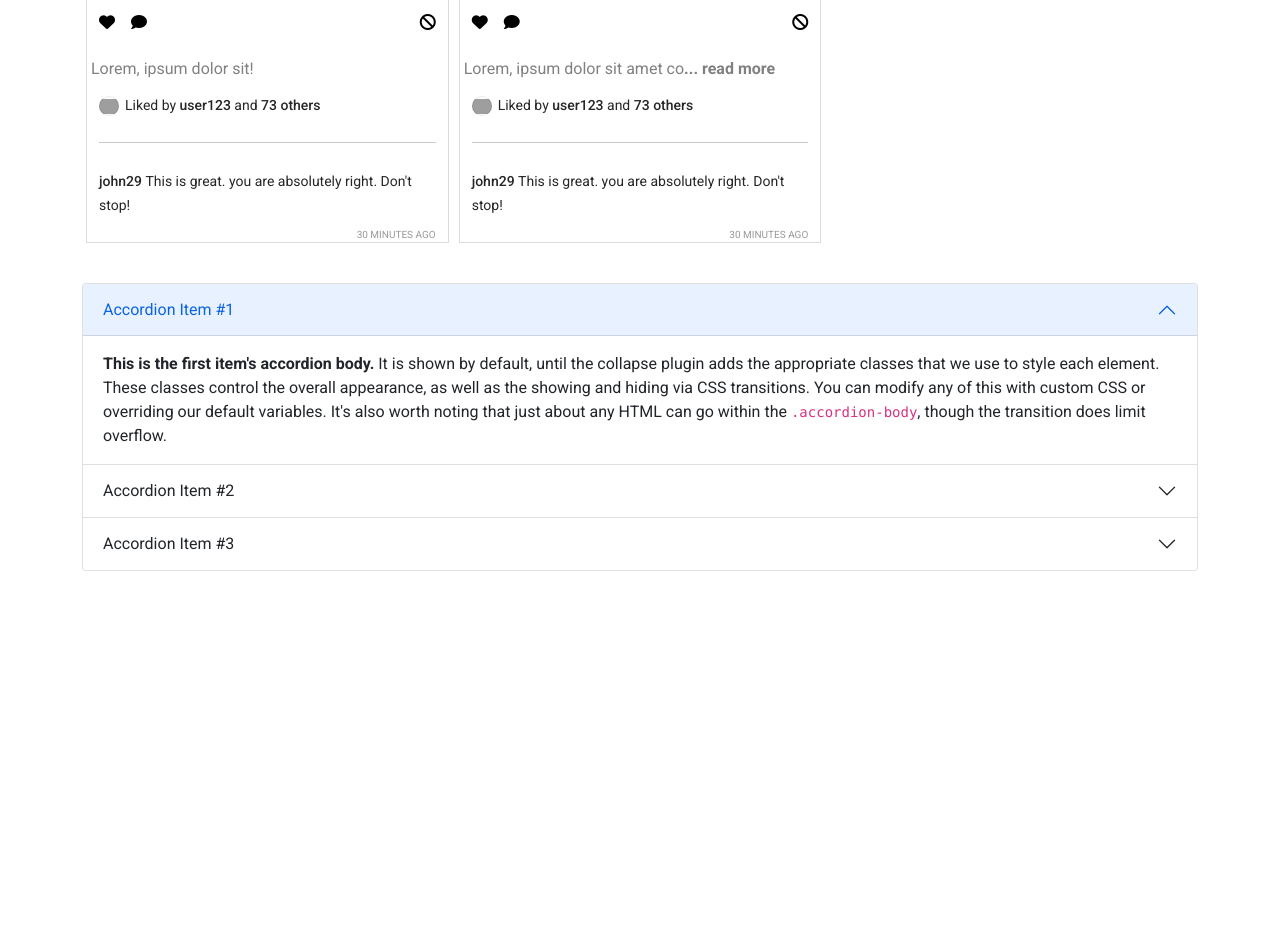
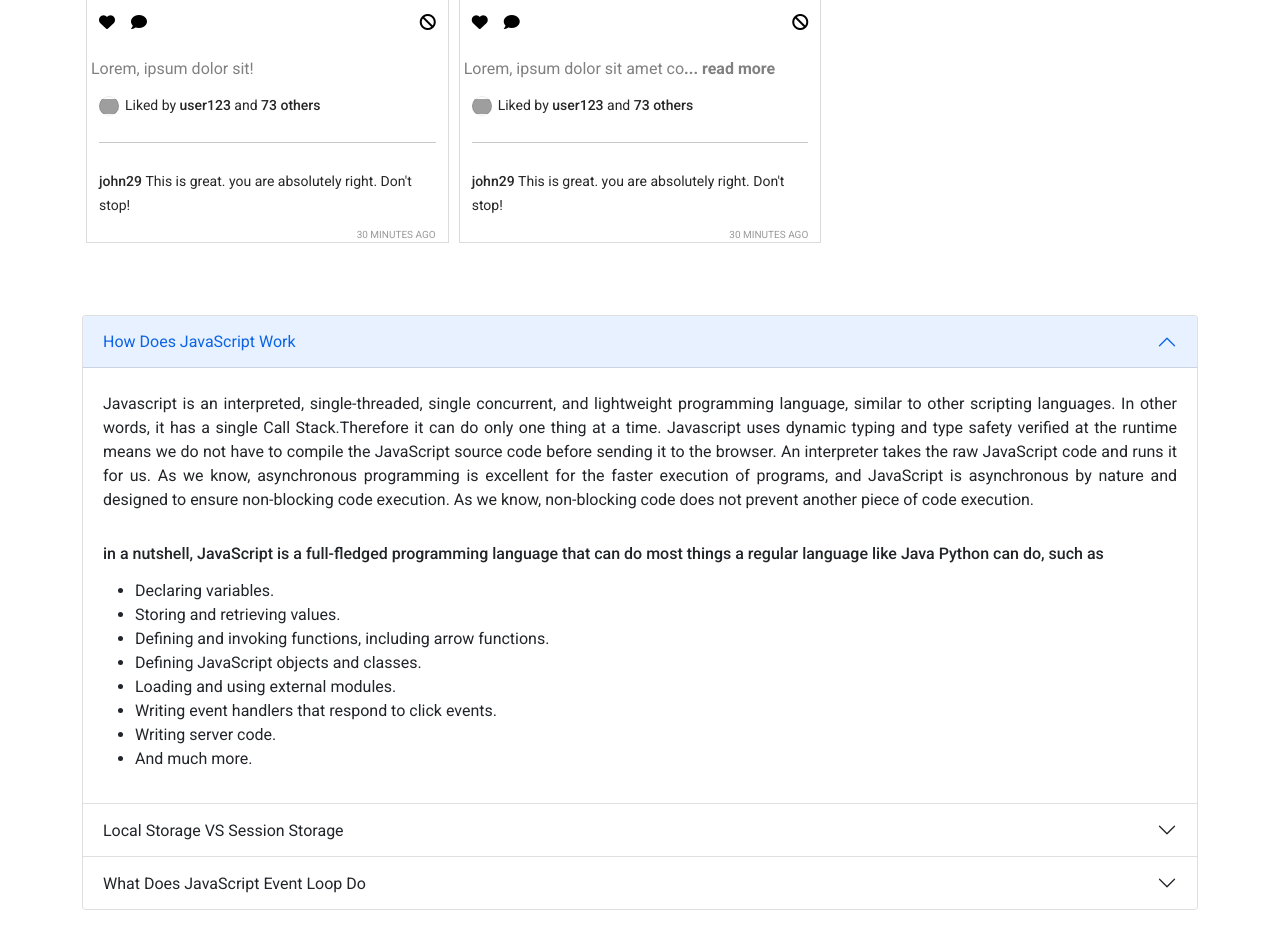
Before and after one commit to rubelsarker0/insta-sohor-js, a plain HTML site: page index.html in a window 1280 px wide. Shown: the part 1289-2235 px from the top of the page. Before the commit the page ends 1908 px from the top, so only its background shows below. Drawn offline with nearby package versions, Linux system fonts and the light colour scheme; grey boxes are pictures that could not be loaded.

Commit message:
added-js-question-section

```diff
--- a/css/style.css
+++ b/css/style.css
@@ -44,7 +44,7 @@ img {
 	max-width: 100%;
 }
 
-#posts{
+#posts {
 	display: grid;
 	gap: 10px;
 	grid-template-columns: repeat(3, 1fr);
@@ -62,7 +62,6 @@ img {
 	overflow: hidden;
 	border: 1px solid var(--border);
 	text-align: left;
-
 }
 
 .post__header {
@@ -233,15 +232,19 @@ img {
 	text-transform: uppercase;
 	text-align: right;
 }
-.post__content{
+.post__content {
 	margin: 10px 0;
 	color: gray;
 }
 
-#liked{
+.text-align-justify {
+	text-align: justify;
+}
+
+#liked {
 	display: none;
 }
-#reported{
+#reported {
 	display: none;
 }
 
@@ -249,7 +252,6 @@ img {
 	#posts {
 		grid-template-columns: repeat(2, 1fr);
 	}
-
 }
 @media only screen and (max-width: 576px) {
 	#posts {
--- a/index.html
+++ b/index.html
@@ -50,33 +50,58 @@
         <div id="posts">
         </div>
         <div id="liked-container">
-            <h1 id="liked-title"></h1>
+            <h1 id="liked-title" class="py-2"></h1>
             <div id="liked"></div>
         </div>
 
         <div id="reported-container">
-            <h1 id="reported-title"></h1>
+            <h1 id="reported-title" class="pt-0 pb-2"></h1>
             <div id="reported"></div>
         </div>
     </main>
-    <div id="section-js-question" class="section-js-question container pt-3 pb-5">
+    <div class="js-question-section container pt-3 pb-5" id="section-js-question">
         <div class="accordion" id="accordionExample">
             <div class="accordion-item">
                 <h2 class="accordion-header" id="headingOne">
                     <button class="accordion-button" type="button" data-bs-toggle="collapse"
                         data-bs-target="#collapseOne" aria-expanded="true" aria-controls="collapseOne">
-                        Accordion Item #1
+                        How Does JavaScript Work
                     </button>
                 </h2>
                 <div id="collapseOne" class="accordion-collapse collapse show" aria-labelledby="headingOne"
                     data-bs-parent="#accordionExample">
                     <div class="accordion-body">
-                        <strong>This is the first item's accordion body.</strong> It is shown by default, until the
-                        collapse plugin adds the appropriate classes that we use to style each element. These classes
-                        control the overall appearance, as well as the showing and hiding via CSS transitions. You can
-                        modify any of this with custom CSS or overriding our default variables. It's also worth noting
-                        that just about any HTML can go within the <code>.accordion-body</code>, though the transition
-                        does limit overflow.
+                        <p class="text-align-justify py-2">
+                            Javascript is an interpreted, single-threaded, single
+                            concurrent, and lightweight programming language, similar to
+                            other scripting languages. In other words, it has a single Call
+                            Stack.Therefore it can do only one thing at a time. Javascript
+                            uses dynamic typing and type safety verified at the runtime
+                            means we do not have to compile the JavaScript source code
+                            before sending it to the browser. An interpreter takes the raw
+                            JavaScript code and runs it for us. As we know, asynchronous
+                            programming is excellent for the faster execution of programs,
+                            and JavaScript is asynchronous by nature and designed to ensure
+                            non-blocking code execution. As we know, non-blocking code does
+                            not prevent another piece of code execution.
+                        </p>
+                        <h6 class="text-align-justify py-2">
+                            in a nutshell, JavaScript is a full-fledged programming language
+                            that can do most things a regular language like Java Python can
+                            do, such as
+                        </h6>
+                        <ul>
+                            <li>Declaring variables.</li>
+                            <li>Storing and retrieving values.</li>
+                            <li>
+                                Defining and invoking functions, including arrow functions.
+                            </li>
+                            <li>Defining JavaScript objects and classes.</li>
+                            <li>Loading and using external modules.</li>
+                            <li>Writing event handlers that respond to click events.</li>
+                            <li>Writing server code.</li>
+                            <li>And much more.</li>
+                        </ul>
                     </div>
                 </div>
             </div>
@@ -84,18 +109,35 @@
                 <h2 class="accordion-header" id="headingTwo">
                     <button class="accordion-button collapsed" type="button" data-bs-toggle="collapse"
                         data-bs-target="#collapseTwo" aria-expanded="false" aria-controls="collapseTwo">
-                        Accordion Item #2
+                        Local Storage VS Session Storage
                     </button>
                 </h2>
                 <div id="collapseTwo" class="accordion-collapse collapse" aria-labelledby="headingTwo"
                     data-bs-parent="#accordionExample">
                     <div class="accordion-body">
-                        <strong>This is the second item's accordion body.</strong> It is hidden by default, until the
-                        collapse plugin adds the appropriate classes that we use to style each element. These classes
-                        control the overall appearance, as well as the showing and hiding via CSS transitions. You can
-                        modify any of this with custom CSS or overriding our default variables. It's also worth noting
-                        that just about any HTML can go within the <code>.accordion-body</code>, though the transition
-                        does limit overflow.
+                        <h6 class="text-align-justify py-2">
+                            localStorage and sessionStorage are almost identical and have
+                            the same API. One significant difference between localStorage
+                            and sessionStorage is the expiration date.
+                        </h6>
+                        <ul>
+                            <li>They have a limit of around 5MB of storage space.</li>
+                            <li>They store key/value pairs for a particular domain.</li>
+                            <li>The values stored may only be strings.</li>
+                        </ul>
+                        <h5 class="text-align-justify py-2">Difference</h5>
+                        <h6 class="py-2">localStorage</h6>
+                        <li>
+                            Stores data with no expiration date, which means until we set an
+                            expiration date or clean the data by opening the developer
+                            console, it will be there for current and future visits to the
+                            site
+                        </li>
+                        <h6 class="py-2">sessionStorage</h6>
+                        <li>
+                            Stores data for one session, which means once the browser or the
+                            tab is closed, session storage will be no longer available
+                        </li>
                     </div>
                 </div>
             </div>
@@ -103,18 +145,28 @@
                 <h2 class="accordion-header" id="headingThree">
                     <button class="accordion-button collapsed" type="button" data-bs-toggle="collapse"
                         data-bs-target="#collapseThree" aria-expanded="false" aria-controls="collapseThree">
-                        Accordion Item #3
+                        What Does JavaScript Event Loop Do
                     </button>
                 </h2>
                 <div id="collapseThree" class="accordion-collapse collapse" aria-labelledby="headingThree"
                     data-bs-parent="#accordionExample">
                     <div class="accordion-body">
-                        <strong>This is the third item's accordion body.</strong> It is hidden by default, until the
-                        collapse plugin adds the appropriate classes that we use to style each element. These classes
-                        control the overall appearance, as well as the showing and hiding via CSS transitions. You can
-                        modify any of this with custom CSS or overriding our default variables. It's also worth noting
-                        that just about any HTML can go within the <code>.accordion-body</code>, though the transition
-                        does limit overflow.
+                        <p class="text-align-justify py-2">
+                            The event loop concept is straightforward. JavaScript Event Loop
+                            monitors the Call Stack and the Callback Queue. If the Call
+                            Stack is empty, the Event Loop will take the first event from
+                            the queue and push it to the Call Stack, which effectively runs.
+                            Otherwise, If the callback queue is empty, nothing will happen.
+                            In simple words, an event loop is something that pulls stuff out
+                            of the queue and places it onto the function execution stack
+                            whenever the function stack becomes empty. As we know, JS
+                            executed all its operations on a single thread but using
+                            intelligent data structures. The event loop gives us the flavor
+                            of multi-threading. When we use the setTimout method, JS sends
+                            it to the corresponding API and waits for a specific time to
+                            send this task back in operation for processing. Where does it
+                            send it to the event queue?
+                        </p>
                     </div>
                 </div>
             </div>
@@ -124,6 +176,10 @@
 
     <!-- add javascript  file  -->
     <script src="./js/app.js"></script>
+    <!-- bootstrap js bundle -->
+    <script src="https://cdn.jsdelivr.net/npm/bootstrap@5.0.2/dist/js/bootstrap.bundle.min.js"
+        integrity="sha384-MrcW6ZMFYlzcLA8Nl+NtUVF0sA7MsXsP1UyJoMp4YLEuNSfAP+JcXn/tWtIaxVXM"
+        crossorigin="anonymous"></script>
 </body>
 
 </html>
```
Also changed, not shown: js/app.js (+0 -11 lines). Lines whose indentation alone changed are shown as unchanged.
